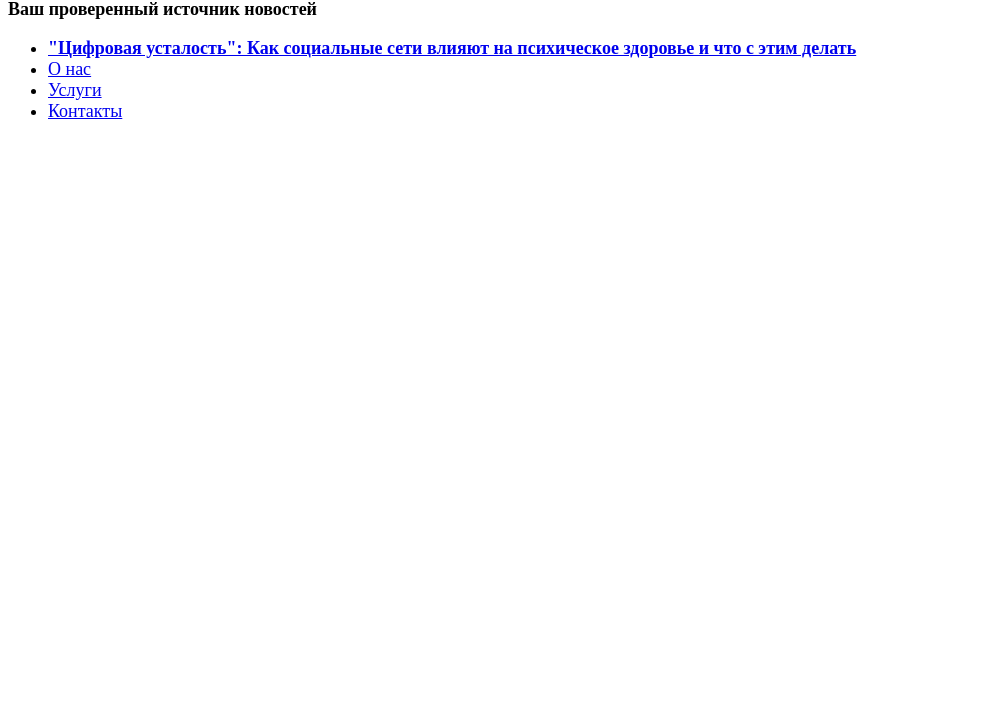
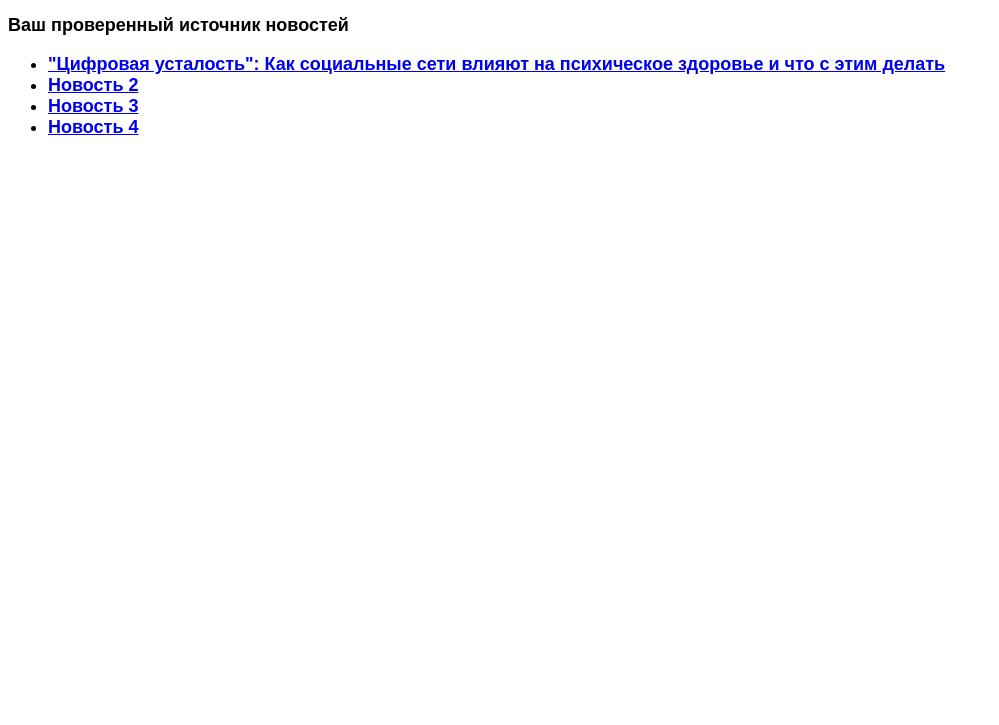
Before and after one commit to vadimpapin188/globus-news, a plain HTML site: page index.html in a window 1280 px wide. Shown: the part 75-800 px from the top of the page, without its empty margins (0-999 px from the left). Drawn offline with Linux system fonts and the light colour scheme.

Commit message:
Update index.html

```diff
--- a/index.html
+++ b/index.html
@@ -1,29 +1,43 @@
+<!DOCTYPE html>
 <html>
 <head>
+    <meta charset="UTF-8">
     <title>Глобус Новости</title>
     <style>
         /* Здесь применяются стили CSS */
         body {
-  /* Применяем шрифт ко всему тексту на странице */
-  font-family: 'Times New Roman,', serif;
+            /* Рекомендуется: Используйте более чистый Sans-Serif для лучшей читабельности */
+            font-family: Arial, sans-serif;
             font-size: 18px;
         }
 
         h1 {
-  /* Применяем другой шрифт к заголовку */
-  font-family: 'Arial', sans-serif;
+            /* Стиль заголовка - оставляем Arial */
+            font-family: Arial, sans-serif;
             color: #008080;
+        }
+
+        /* Стиль для подзаголовка (заменяет старый тег <b>) */
+        .subtitle {
+            font-weight: bold;
+            display: block; /* Делает его блочным элементом, чтобы он начинался с новой строки */
+            margin-bottom: 15px;
+        }
+
+        /* Делаем все ссылки в списке жирными через CSS */
+        ul li a {
+            font-weight: bold;
         }
     </style>
 </head>
 <body>
     <h1>Глобус Новости</h1>
-    <b>Ваш проверенный источник новостей</b>
+    <strong class="subtitle">Ваш проверенный источник новостей</strong>
     <ul>
-  <li><a href="news1.html"><b>"Цифровая усталость": Как социальные сети влияют на психическое здоровье и что с этим делать</b></a></li>
-  <li><a href="about.html">О нас</a></li>
-  <li><a href="services.html">Услуги</a></li>
-  <li><a href="contacts.html">Контакты</a></li>
+        <li><a href="news1.html">"Цифровая усталость": Как социальные сети влияют на психическое здоровье и что с этим делать</a></li>
+        <li><a href="#">Новость 2</a></li>
+        <li><a href="#">Новость 3</a></li>
+        <li><a href="#">Новость 4</a></li>
     </ul>
 </body>
 </html>
```
Lines whose indentation alone changed are shown as unchanged.
